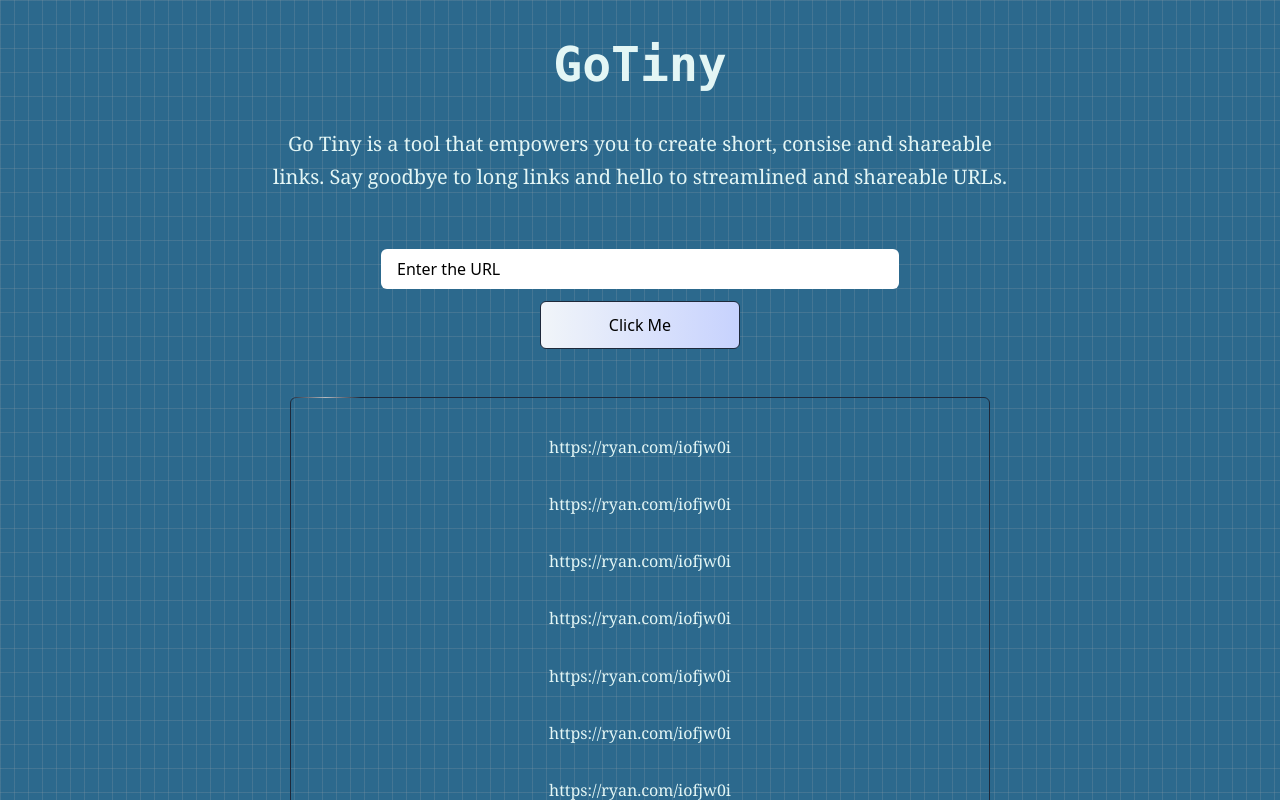
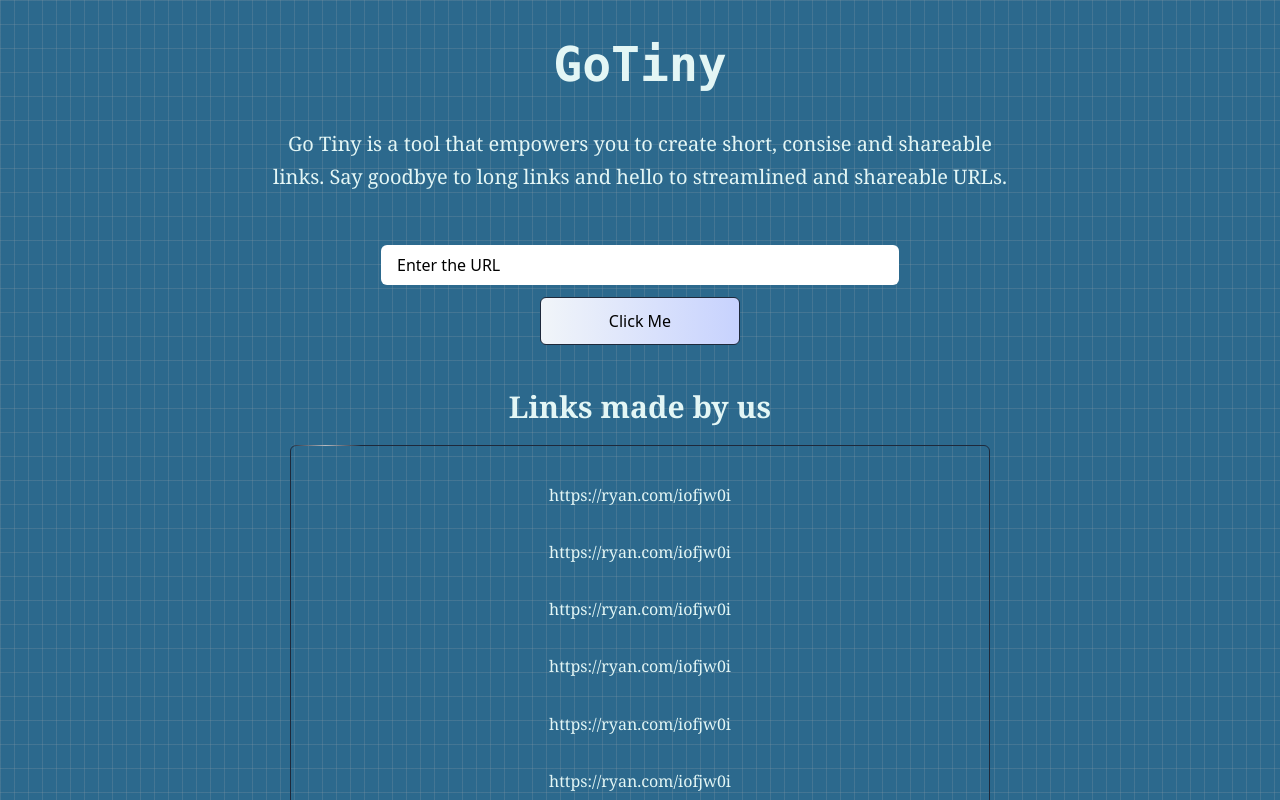
Before and after one commit to mryan-3/urlshort, a React (Vite) app in the folder frontend/: page / in a window 1280 px wide. Shown: the top 800 px of the page. Built offline with nearby package versions, Linux system fonts and the light colour scheme.

Commit message:
Added a header for the card with the links

```diff
--- a/frontend/src/components/Home.jsx
+++ b/frontend/src/components/Home.jsx
@@ -17,7 +17,7 @@ const Home = () => {
                     </p>
                 </div>
             </div>
-            <div className="flex justify-center mt-5 p-5">
+            <div className="flex justify-center mt-5 p-4">
                 <div className="flex flex-col p-4 w-[550px] ">
                     <input type="text" placeholder="Enter the URL" className="text-[#272643] h-10 p-4 rounded-md placeholder-black" />
                     <div className="flex justify-center items-center ">
@@ -26,6 +26,9 @@ const Home = () => {
                         </button>
                     </div>
                 </div>
+            </div>
+            <div className="flex justify-center items center pb-3 mb-2">
+                <h2 className="font-bold font-serif text-3xl">Links made by us </h2>
             </div>
             <div>
                 <List />
```
